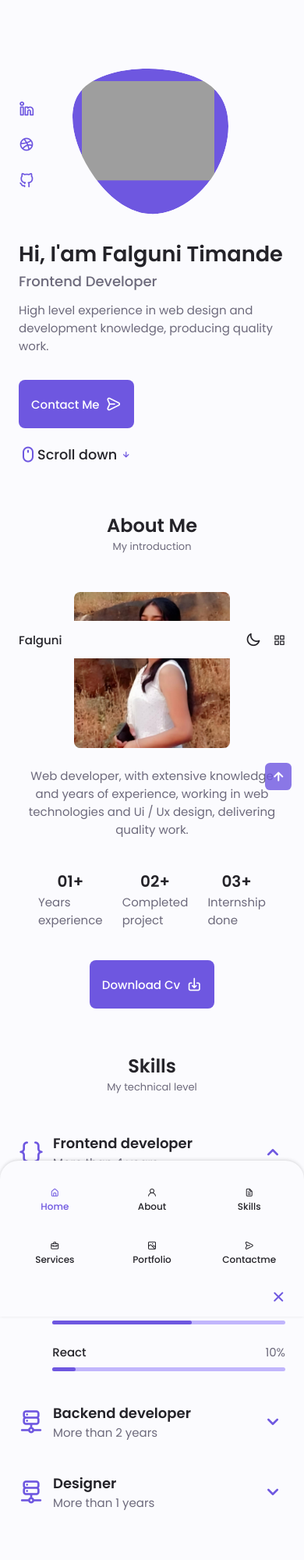
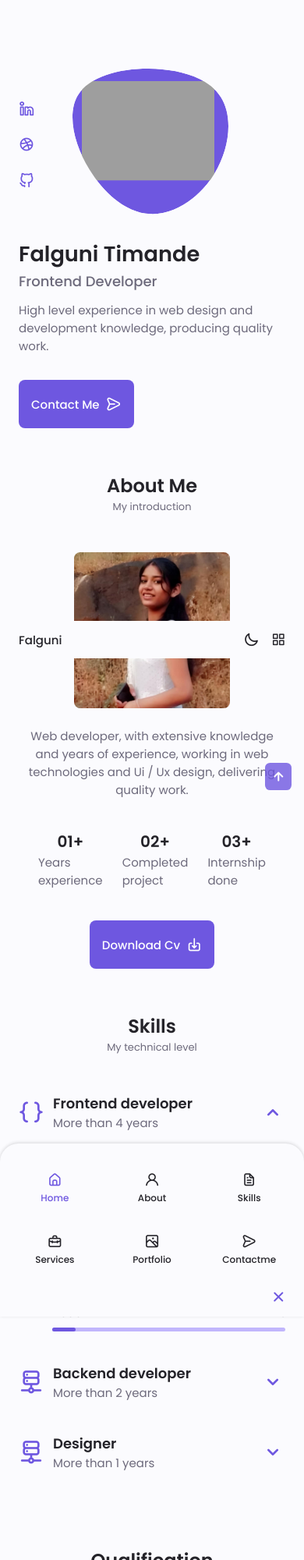
Before and after one commit to Falguni1412/PORTFOLIO1, a plain HTML site: page index.html in a window 390 px wide. Shown: the top 2000 px of the page at 78% size. Drawn offline with nearby package versions, Linux system fonts and the light colour scheme; grey boxes are pictures that could not be loaded.

Commit message:
next commit

```diff
--- a/assets/css/styles.css
+++ b/assets/css/styles.css
@@ -61,7 +61,7 @@
 /* Font size for large devices */
 @media screen and (min-width: 968px) {
   :root {
-    --big-font-size: 3rem;
+    --big-font-size: 2.5rem;
     --h1-font-size: 2.25rem;
     --h2-font-size: 1.5rem;
     --h3-font-size: 1.25rem;
@@ -202,6 +202,11 @@ img {
   color: var(--first-color);
 }
 
+.nav__toggle {
+  font-size: 1.1rem;
+  cursor: pointer;
+}
+
 .nav__toggle:hover {
   color: var(--first-color);
 }
@@ -238,7 +243,7 @@ img {
   color: var(--first-color);
 }
 
-.nav__icons {
+.nav__icon {
   font-size: 1.2rem;
 }
 
@@ -325,6 +330,7 @@ img {
 }
 
 .home__scroll {
+  display: none;
   /* g */
 }
 
@@ -750,7 +756,7 @@ img {
 }
 
 .portfolio__img {
-  width: 315px;
+  width: 265px;
   border-radius: .5rem;
   justify-self: center;
 }
@@ -786,7 +792,7 @@ img {
   right: -.5rem;
 }
 
-.swiper-container-horizontal>.swiper-pagination-bullet {
+.swiper-horizontal>.swiper-pagination-bullets {
   bottom: -2.5rem;
 }
 
@@ -1047,7 +1053,7 @@ img {
   }
 
   /* .home__img*/
-  .home__blob-img {
+  .home_img {
     order: 1;
     justify-self: center;
   }
@@ -1278,7 +1284,7 @@ img {
     right: -3.5rem;
   }
 
-  .swiper-container-horizontal>.swiper-pagination-bullet {
+  .swiper-horizontal>.swiper-pagination-bullets {
     bottom: -4.5rem;
   }
 
--- a/index.html
+++ b/index.html
@@ -27,37 +27,37 @@
                 <ul class="nav__list grid">
                     <li class="nav__item">
                         <a href="#home" class="nav__link active-link">
-                            <i class="uil uil-estate"></i>Home
+                            <i class="uil uil-estate nav__icon"></i>Home
                         </a>
                     </li>
 
                     <li class="nav__item">
                         <a href="#about" class="nav__link">
-                            <i class="uil uil-user"></i>About
+                            <i class="uil uil-user nav__icon"></i>About
                         </a>
                     </li>
 
                     <li class="nav__item">
                         <a href="#skills" class="nav__link">
-                            <i class="uil uil-file-alt"></i>Skills
+                            <i class="uil uil-file-alt nav__icon"></i>Skills
                         </a>
                     </li>
 
                     <li class="nav__item">
                         <a href="#services" class="nav__link">
-                            <i class="uil uil-briefcase-alt"></i>Services
+                            <i class="uil uil-briefcase-alt nav__icon"></i>Services
                         </a>
                     </li>
 
                     <li class="nav__item">
                         <a href="#portfolio" class="nav__link">
-                            <i class="uil uil-scenery"></i>Portfolio
+                            <i class="uil uil-scenery nav__icon"></i>Portfolio
                         </a>
                     </li>
 
                     <li class="nav__item">
                         <a href="#contact" class="nav__link">
-                            <i class="uil uil-message"></i>Contactme
+                            <i class="uil uil-message nav__icon"></i>Contactme
                         </a>
                     </li>
                 </ul>
@@ -110,7 +110,7 @@
                         </svg>
                     </div>
                     <div class="home__data">
-                        <h1 class="home__title">Hi, I'am Falguni Timande</h1>
+                        <h1 class="home__title">Falguni Timande</h1>
                         <h3 class="home__subtitle">Frontend Developer</h3>
                         <p class="home__description">High level experience in web design and development knowledge,
                             producing quality work.
@@ -119,7 +119,7 @@
                             Contact Me <i class="uil uil-message button__icon"></i></a>
                     </div>
                 </div>
-                <div class="home_scroll">
+                <div class="home__scroll">
                     <a href="#about" class="home__scroll-button button--flex">
                         <i class="uil uil-mouse-alt home__scroll-mouse"></i>
                         <span class="home__scroll-name">Scroll down</span>
@@ -175,7 +175,6 @@
             <h2 class="section__title">Skills</h2>
             <span class="section__subtitle">My technical level</span>
             <div class="skills__container container grid">
-                <div>
                 <div class="skills__content skills__open">
                     <div class="skills__header">
                         <i class="uil uil-brackets-curly skills__icon"></i>
@@ -328,7 +327,6 @@
                             </div>
                             <div class="skills__bar">
                                 <span class="skills__percentage skills_sketch"> </span>
-                                </div>
                             </div>
                         </div>
                     </div>
@@ -690,18 +688,18 @@
                         </div>
                     </div>
                 </div>
+
                 <div class="swiper-button-next">
                     <i class="uil uil-angle-right-b swiper-portfolio-icon"></i>
                 </div>
+
                 <div class="swiper-button-prev">
                     <i class="uil uil-angle-left-b swiper-portfolio-icon"></i>
                 </div>
-                <div class="swiper-pagination">
+
+                <div class="swiper-pagination"></div>
 
             </div>
-
-            </div>
-
         </section>
 
         <!--==================== PROJECT IN MIND ====================-->
@@ -760,19 +758,18 @@
                         </div>
                     </div>
                 </div>
+
                 <form action="" class="contact__form grid">
-                    <div class="contact__input grid">
+                    <div class="contact__inputs grid">
                         <div class="contact__content">
                             <label for="" class="contact__label">Name</label>
                             <input type="text" class="contact__input">
                         </div>
-
                         <div class="contact__content">
                             <label for="" class="contact__label">Email</label>
                             <input type="email" class="contact__input">
                         </div>
 
-                    </div>
                         <div class="contact__content">
                             <label for="" class="contact__label">Project</label>
                             <input type="text" class="contact__input">
@@ -782,6 +779,10 @@
                             <label for="" class="contact__label">Message </label>
                             <textarea name="" id="" cols="0" rows="7" class="contact__input"></textarea>
                         </div>
+
+                    </div>
+
+
 
                     <div>
                         <a href="#" class="button button--flex">
```
Lines whose indentation alone changed are shown as unchanged.
